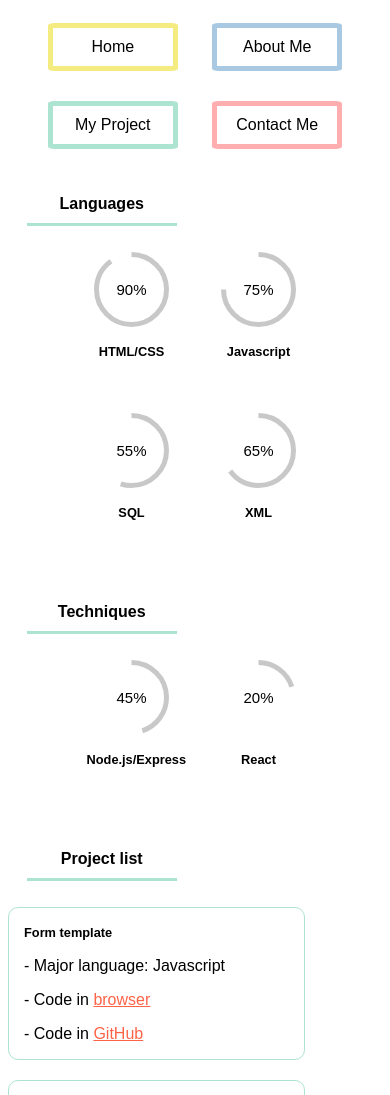
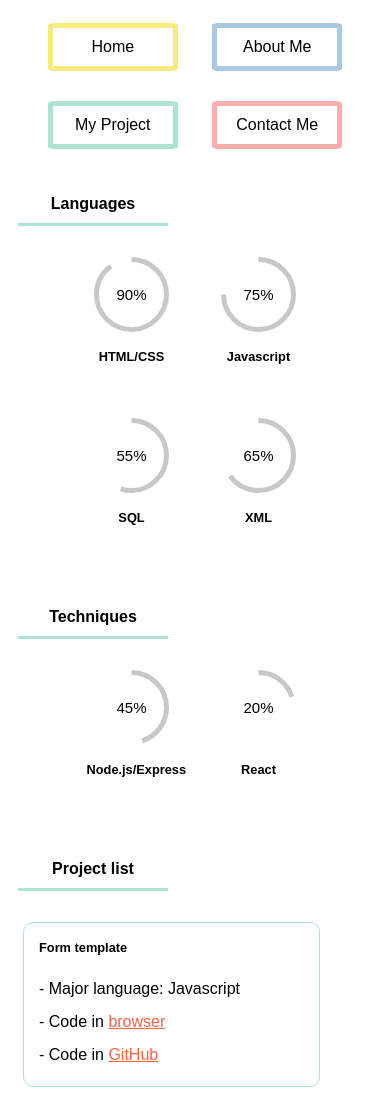
Before and after one commit to hsh803/Portfolio, a plain HTML site: page project.html in a window 390 px wide. Shown: the top 1095 px of the page. Drawn offline with nearby package versions, Linux system fonts and the light colour scheme.

Commit message:
Add files via upload

```diff
--- a/css/style.css
+++ b/css/style.css
@@ -98,16 +98,13 @@ a, a:visited, a:active {
     color:tomato;
 }
 
-h4 a {
-    text-decoration: none;
-}
-
 /*Page "About me" style*/
 
 .section {
     max-width: 1000px;
     margin: 0 auto;
-    padding-bottom: 20px;
+    padding-bottom: 15px;
+    padding-left: 10px;
 }
 
 .section-box1 {
@@ -117,7 +114,8 @@ h4 a {
     text-align: center;
 }
 
-li, li p {
+li, p {
+    margin: 0;
     line-height: 33px;
 }
 
@@ -138,6 +136,7 @@ ul li ul {
 .project-list {
     max-width: 970px;
     margin: 0 auto;
+    padding-left: 15px;
 }
 
 .project-list div {
@@ -147,7 +146,7 @@ ul li ul {
     overflow-wrap: break-word;
     display: inline-block;
     margin: 0 20px 20px 0;
-    padding-left: 15px;
+    padding: 0 0 15px 15px;
 }
 
 .project-list p {
@@ -216,7 +215,7 @@ ul li ul {
         font-size: 16px;
         line-height: 85px;
     }
-    h4{
+    h4 {
         font-size: 0.9em;
     }
 }
@@ -258,11 +257,6 @@ ul li ul {
         margin: 15px;
         padding: 10px;
     }
-    .section {
-        width: 90%;
-        margin: 0 auto;
-        padding-bottom: 10px;
-    }
     .container {
         grid-template-columns: repeat(2, 90px);
         padding-bottom: 40px;
```
